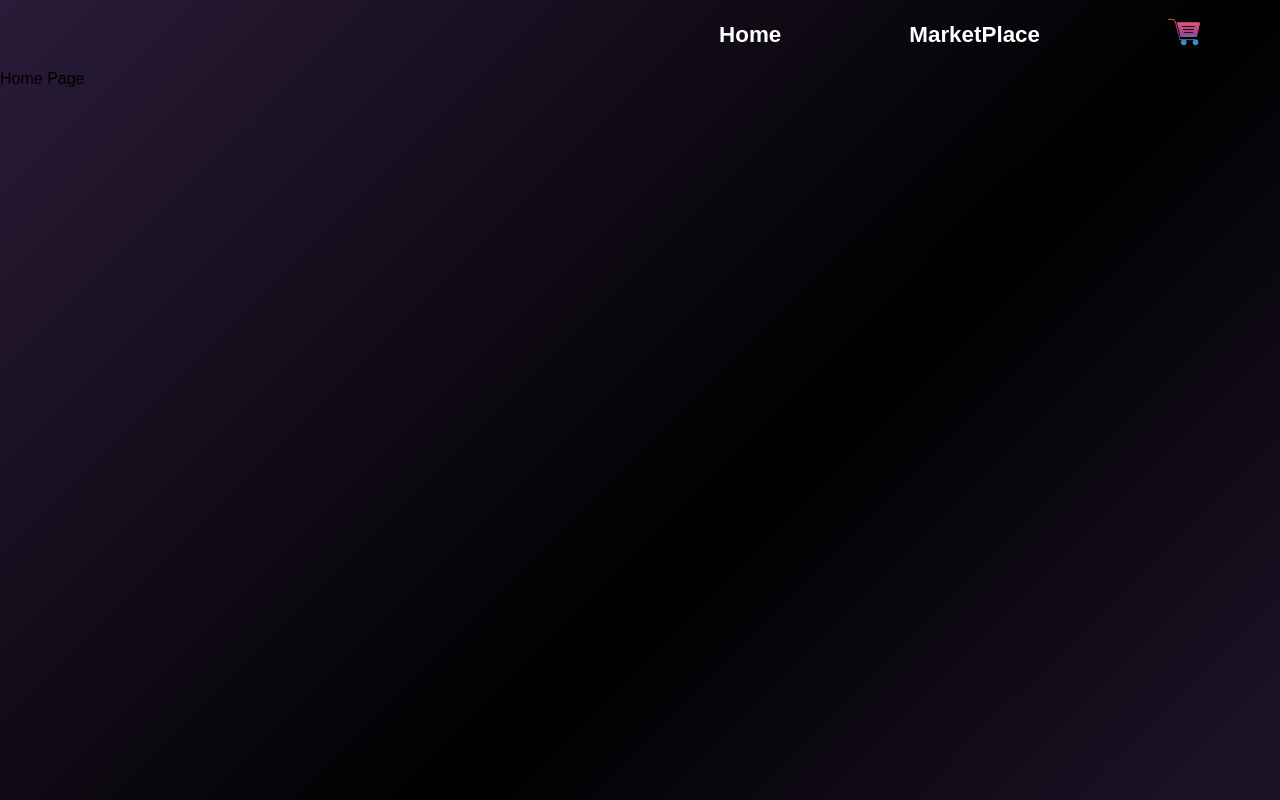
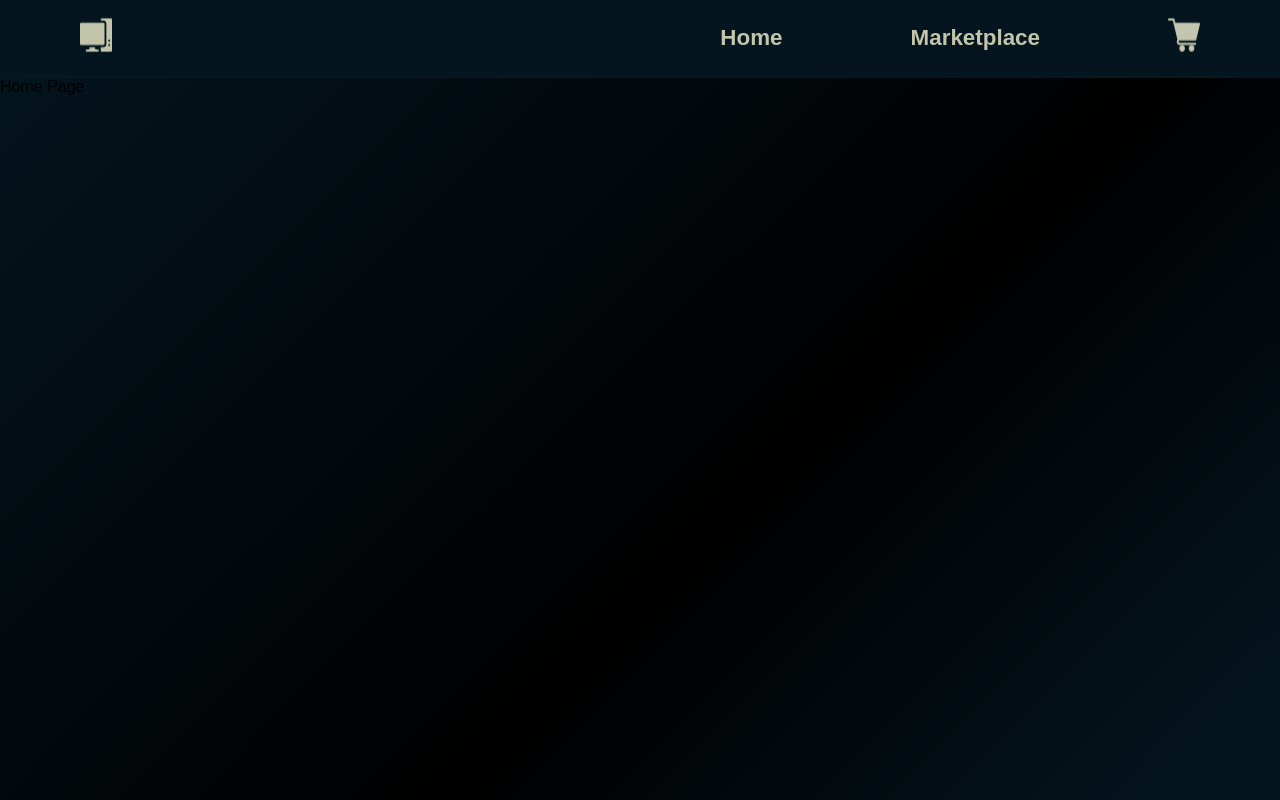
Before and after one commit to JoaoMateus98/shopping-cart, a React (Create React App) app: page / in a window 1280 px wide. Built offline with nearby package versions, Linux system fonts and the light colour scheme.

Commit message:
styled background and nav bar

```diff
--- a/src/components/Nav.css
+++ b/src/components/Nav.css
@@ -1,3 +1,10 @@
+header {
+  position: sticky;
+  top: 0;
+  background-color: var(--rich-black-fogra-29);
+  border-bottom: 2px solid var(--rich-black-fogra-29-lighter);
+}
+
 nav {
   margin: 0 auto;
   width: 90vw;
@@ -6,8 +13,14 @@ nav {
   display: flex;
 }
 
+img {
+  width: 32px;
+  height: 38px;
+}
+
 nav > ul {
   margin-left: auto;
+  padding-left: 2rem;
   height: 100%;
   display: flex;
   flex-wrap: wrap;
@@ -18,7 +31,7 @@ nav > ul {
 
 a {
   font-size: 1.4rem;
-  color: white;
+  color: var(--laurel-green);
   text-decoration: none;
   list-style: none;
   font-weight: bolder;
--- a/src/components/Nav.js
+++ b/src/components/Nav.js
@@ -1,16 +1,18 @@
 import { Link } from "react-router-dom";
 import "./Nav.css";
-import cartImage from "../images/shopping-cart32.png";
+import cartImage from "../images/shopping-cart.png";
+import computerImage from "../images/computer.png";
 
 const Nav = () => {
   return (
     <nav>
+      <img src={computerImage} alt="" />
       <ul>
         <Link to="/">
           <li>Home</li>
         </Link>
         <Link to="/shop">
-          <li>MarketPlace</li>
+          <li>Marketplace</li>
         </Link>
         <Link to="/cart">
           <li>
--- a/src/components/shop/Shop.css
+++ b/src/components/shop/Shop.css
@@ -10,7 +10,7 @@
   margin: 0 auto;
   width: 20rem;
   height: 26rem;
-  border: 2px solid white;
+  border: 4px outset var(--seal-brown);
   border-radius: 12px;
   padding: 8px;
   padding-bottom: 36px;
@@ -19,12 +19,15 @@
   justify-content: space-between;
   align-items: center;
   gap: 16px;
+  background: rgb(71, 88, 160);
+  background-color: var(--seal-brown-dark);
 }
 
 .card > img {
   width: 19rem;
   height: 12rem;
   border-radius: 12px;
+  border: 4px inset var(--seal-brown);
 }
 
 .card > h2 {
@@ -32,7 +35,7 @@
 }
 
 .card > * {
-  color: white;
+  color: var(--laurel-green);
   font-weight: bold;
 }
 
--- a/src/index.css
+++ b/src/index.css
@@ -3,6 +3,22 @@
   padding: 0;
   margin: 0;
   font-family: sans-serif;
+}
+
+:root {
+  --rich-black-fogra-29: #04151fff;
+  --rich-black-fogra-29-lighter: rgb(4, 24, 35);
+  --seal-brown-dark: rgb(35, 20, 6);
+  --seal-brown: #582f0eff;
+  --russet: #7f4f24ff;
+  --coyote-brown: #936639ff;
+  --camel: #a68a64ff;
+  --khaki-web: #b6ad90ff;
+  --laurel-green: #c2c5aaff;
+  --laurel-green-2: #a4ac86ff;
+  --dark-olive-green: #656d4aff;
+  --rifle-green: #414833ff;
+  --kombu-green: #333d29ff;
 }
 
 html,
@@ -14,9 +30,9 @@ body {
   background: rgb(44, 29, 60);
   background: linear-gradient(
     315deg,
-    rgb(28, 18, 38) 4%,
-    rgba(0, 0, 0, 1) 40%,
-    rgb(42, 27, 56) 100%
+    var(--rich-black-fogra-29) 4%,
+    black 40%,
+    var(--rich-black-fogra-29) 100%
   );
 }
 
```
Also changed, not shown: src/images/computer.png (added), src/images/shopping-cart.png (added).
